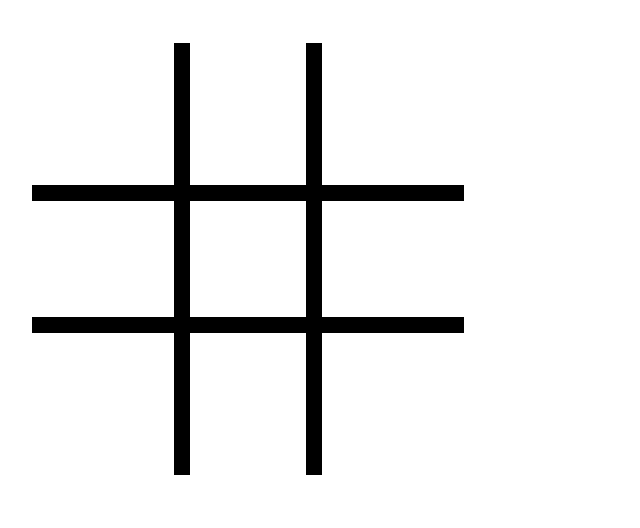
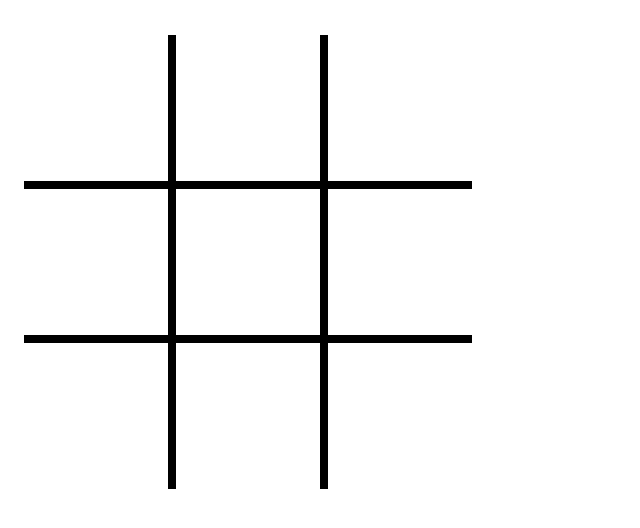
Before and after one commit to grekman/grekmanTicTacToeApp, a plain HTML site: page index.html in a window 1280 px wide. Shown: the part 90-618 px from the top of the page, without its empty margins (0-640 px from the left). Drawn offline with Linux system fonts and the light colour scheme.

Commit message:
td size stable

```diff
--- a/tttStyle.css
+++ b/tttStyle.css
@@ -2,9 +2,11 @@ table{
   width:60vh;
   height:60vh;
   border-collapse: collapse;
-  border: 3vh solid white;
+  border: 2vh solid white;
 }
 td {
+  width:18vh;
+  height:18vh;
   text-align: center;
-  border: 2vh solid black;
+  border: 1vh solid black;
 }
```
